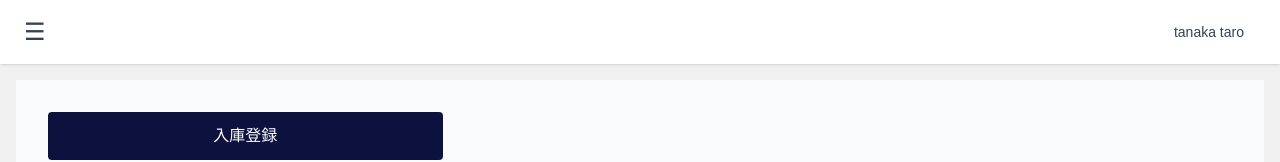
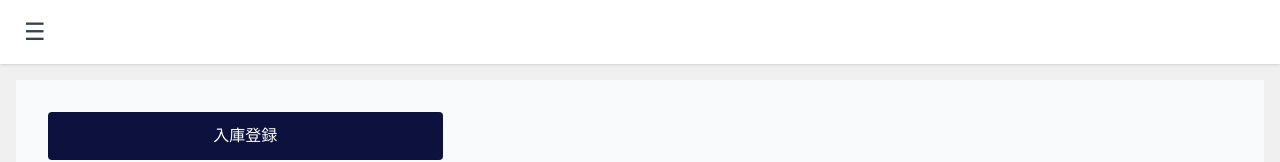
Before and after one commit to youngrum/stock-system-frontend, a Next.js app: page /me in a window 1280 px wide. Shown: the top 162 px of the page. Built offline with nearby package versions, Linux system fonts and the light colour scheme.

Commit message:
ユーザー名ストレージ格納, ユーザー名表示成功

```diff
--- a/src/app/me/page.tsx
+++ b/src/app/me/page.tsx
@@ -5,7 +5,7 @@ import { useAppStore } from '@/stores/useAppStore'
 import Link from 'next/link'
 
 export default function MePage() {
-  const authName = useAppStore(state => state.authName)
+  const authName = useAppStore((state) => state.authName);
 
   return (
     <div className="flex p-8 bg-gray-50 min-h-screen">
--- a/src/components/Header.tsx
+++ b/src/components/Header.tsx
@@ -1,4 +1,5 @@
 "use client";
+import { useAppStore } from '@/stores/useAppStore'
 
 type HeaderProps = {
   onToggleSidebar: () => void;
@@ -6,6 +7,7 @@ type HeaderProps = {
 };
 
 export default function Header({ onToggleSidebar, isSidebarOpen}: HeaderProps) {
+  const authName = useAppStore((state) => state.authName);
   return (
     <header className="w-full bg-white shadow px-6 py-4 flex items-center justify-between">
       {/* ハンバーガーメニュー */}
@@ -18,7 +20,7 @@ export default function Header({ onToggleSidebar, isSidebarOpen}: HeaderProps) {
 
       {/* ユーザー名（仮表示） */}
       <div className="text-sm text-gray-700 px-3 py-1">
-        tanaka taro
+        {authName}
       </div>
     </header>
   );
--- a/src/lib/auth.ts
+++ b/src/lib/auth.ts
@@ -1,25 +1,24 @@
 import { useAppStore } from '@/stores/useAppStore'
 import api from '@/services/api'
 
-export const loginWithCredentials = async (username: string, password: string): Promise<void> => {
+export const loginWithCredentials = async (username : string, password: string): Promise<void> => {
   console.log(username);
   console.log(password);
-  const response = await api.post('/login', { username, password })
-  console.log('axios response:', response);
-  // const token = response.data?.token
-  const { token, authname } = response.data.data;
+  // username, passwordはリクエスト先のDTO（Javaクラス）のフィールド名と一致させる
+  const response = await api.post('/login', { username  , password })
+  // console.log('axios response:', response);
+  const token= response.data.data.token;
+  const authName = response.data.data.username;
+  console.log('axios response:', authName);
   if (!token) throw new Error('トークンが取得できませんでした')
   // トークンを保存
   useAppStore.getState().setToken(token)
   // ユーザー名を保存
-  useAppStore.getState().setAuthName(authname)
-  // ローカルストレージにも保存（任意）
-  localStorage.setItem('authToken', token)
+  useAppStore.getState().setAuthName(authName)
 }
 
 export const logout = () => {
-  useAppStore.getState().clearToken()
-  localStorage.removeItem('authToken')
+  useAppStore.getState().clearAuth()
 }
 
 export const getToken = () => {
--- a/src/stores/useAppStore.ts
+++ b/src/stores/useAppStore.ts
@@ -1,32 +1,31 @@
 import { create } from 'zustand'
+import { persist } from 'zustand/middleware';
 
 interface AppState {
   token: string | null // 認証トークン
   authName: string | null // ログインユーザー名
-  isSidebarOpen: boolean // サイドバーの開閉フラグ
-  toggleSidebar: () => void // サイドバーの開閉フラグ切り替え
   setToken: (token: string) => void // トークンの取得
-  clearToken: () => void // トークン解放
-  setAuthName: (authname: string) => void
+  setAuthName: (authName: string) => void
+  clearAuth: () => void // 認証情報解放
+  // isSidebarOpen: boolean // サイドバーの開閉フラグ
+  // toggleSidebar: () => void // サイドバーの開閉フラグ切り替え
 }
 
-export const useAppStore = create<AppState>((set) => ({
-  token: typeof window !== 'undefined' ? localStorage.getItem('token') : null,
-  isSidebarOpen: false,authName: null,
-  setToken: (token) => {
-    localStorage.setItem('token', token)
-    set({ token })
-    console.log("setToken:"+ token)
-  },
-  clearToken: () => {
-    localStorage.removeItem('token')
-    set({ token: null })
-  },
-  toggleSidebar: () => {
-    set((state) => ({ isSidebarOpen: !state.isSidebarOpen }))
-  },
-  setAuthName: (authName) => {
-    set({ authName })
-    console.log("setToken:"+ authName)
-  }
-}))
+export const useAppStore = create(
+  persist(
+    (set): AppState => ({
+      authName: null,
+      token: null,
+      setAuthName: (authName) => set({ authName }),
+      setToken: (token) => set({ token }),
+      clearAuth: () => set({ authName: null, token: null }),
+    }),
+    {
+      name: 'auth-storage',
+      partialize: (state: AppState) => ({
+        authName: state.authName,
+        token: state.token,
+      }),
+    }
+  )
+);
```
